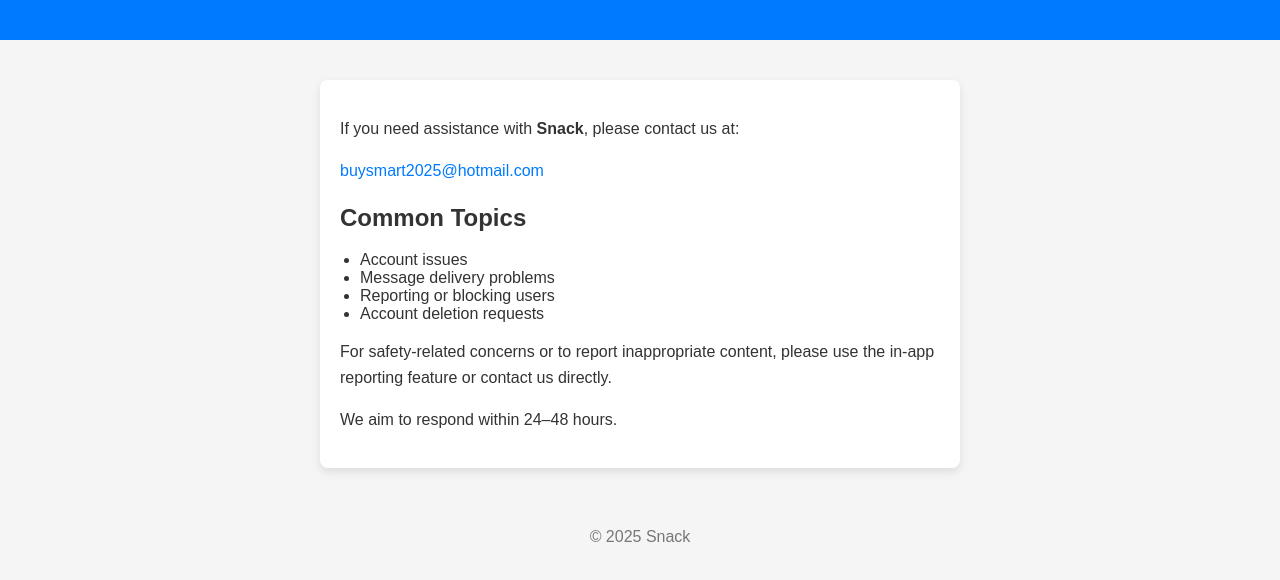
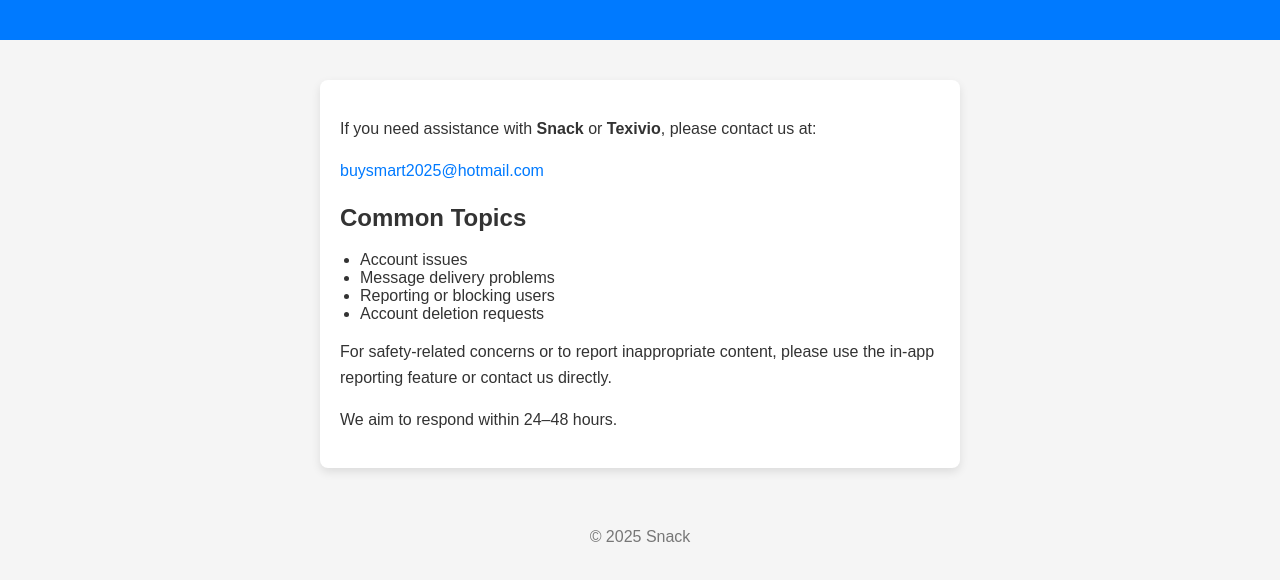
Before and after one commit to gjoshi99/SnackSupport, a plain HTML site: page index.html in a window 1280 px wide. Shown: the part 58-638 px from the top of the page. Drawn offline with Linux system fonts and the light colour scheme.

Commit message:
Add Texivio to assistance contact message

```diff
--- a/index.html
+++ b/index.html
@@ -64,7 +64,7 @@
     </header>
 
     <main>
-        <p>If you need assistance with <strong>Snack</strong>, please contact us at:</p>
+        <p>If you need assistance with <strong>Snack</strong> or <strong>Texivio</strong>, please contact us at:</p>
         <p><a href="mailto:buysmart2025@hotmail.com">buysmart2025@hotmail.com</a></p>
 
         <h2>Common Topics</h2>
```
